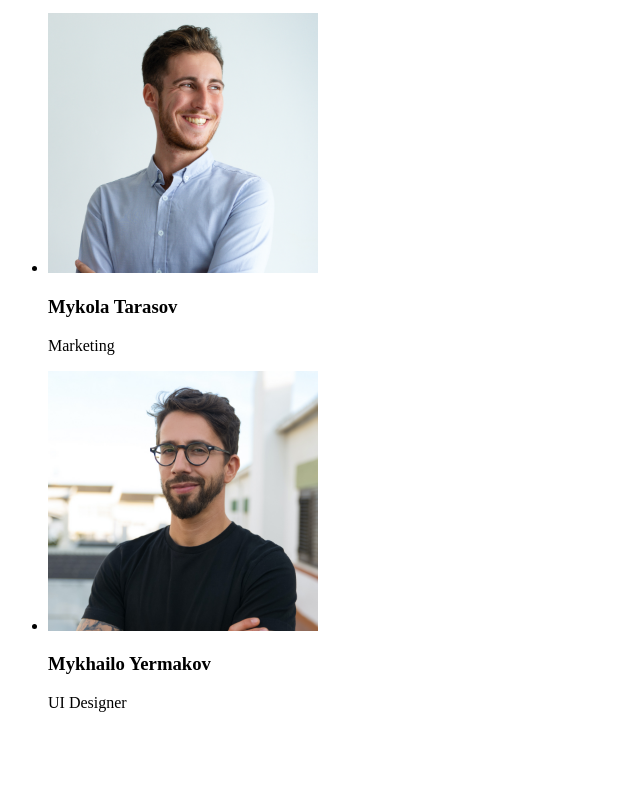
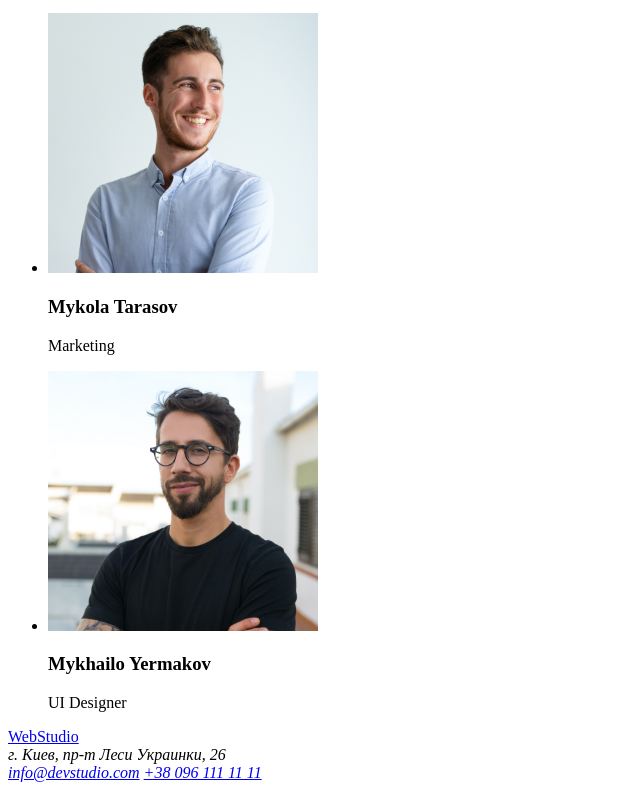
Before and after one commit to alimikarin/HW, a plain HTML site: page index.html in a window 1280 px wide. Shown: the part 2363-3153 px from the top of the page, without its empty margins (0-640 px from the left). Before the commit the page ends 3091 px from the top, so only its background shows below. Drawn offline with Linux system fonts and the light colour scheme.

Commit message:
index.html
footer added

```diff
--- a/index.html
+++ b/index.html
@@ -86,7 +86,15 @@
     </section>
     </main>
     <!-- Footer -->
-    <footer></footer>
+    <footer>
+    <div><a href="/index.html">WebStudio </a></div>
+         <div><address>г. Киев, пр-т Леси Украинки, 26</address></div>
+        <div><address>
+            <a href="info@devstudio.com">info@devstudio.com</a>
+            <a href="+38096111111">+38 096 111 11 11</a>
+        </address></div>
+
+    </footer>
 </body>
 
 </html>
```
